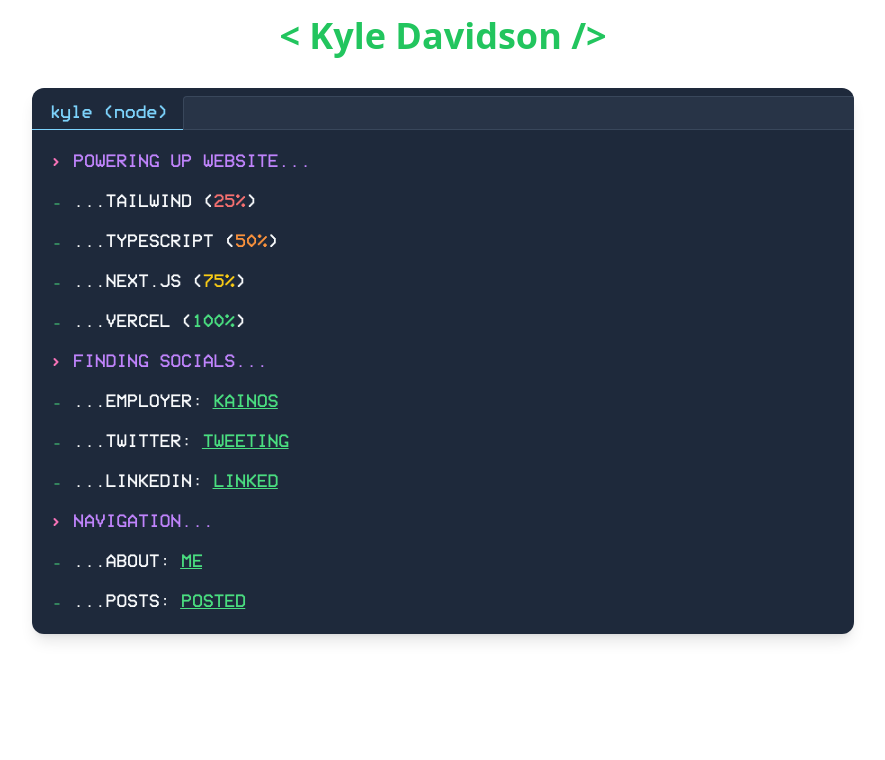
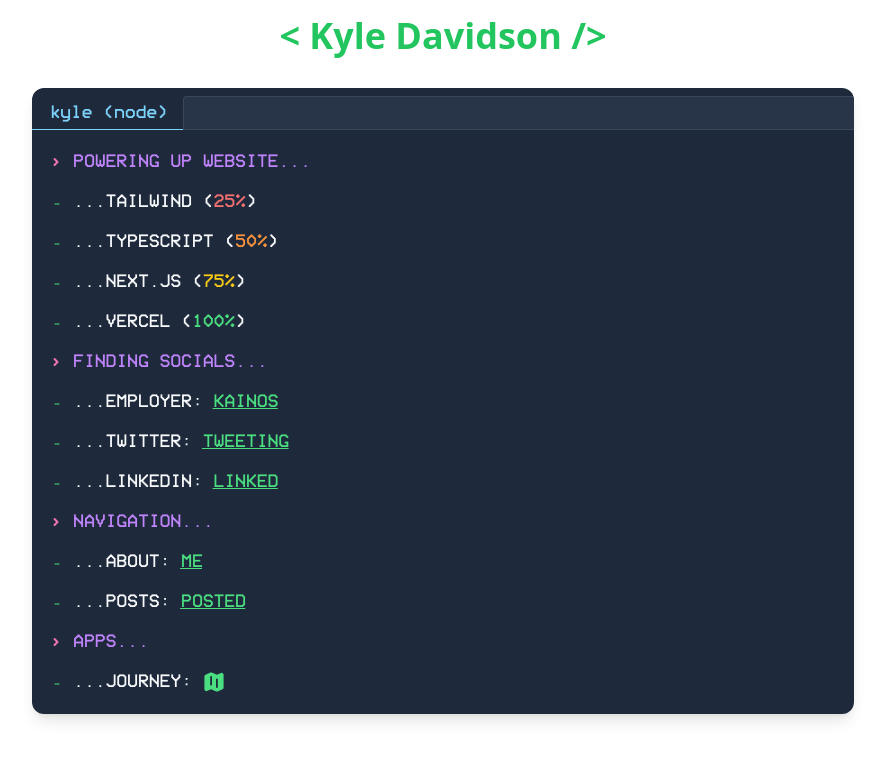
Before and after one commit to KylerD/Kyle.wtf, a Next.js app: page / in a window 1280 px wide. Shown: the top 760 px of the page, without its empty margins (197-1082 px from the left). Built offline with nearby package versions, Linux system fonts and the light colour scheme.

Commit message:
Journey App

```diff
--- a/package.json
+++ b/package.json
@@ -6,6 +6,7 @@
     "start": "next start"
   },
   "dependencies": {
+    "@heroicons/react": "^2.0.15",
     "classnames": "^2.3.1",
     "date-fns": "^2.28.0",
     "gray-matter": "^4.0.3",
--- a/pages/index.tsx
+++ b/pages/index.tsx
@@ -1,6 +1,9 @@
 import Layout from '../components/layout'
 import Link from 'next/link'
 import React from 'react'
+
+import { ArrowUpOnSquareIcon, MapIcon } from "@heroicons/react/20/solid";
+
 
 export default function Home() {
   return (
@@ -182,6 +185,34 @@
                         </p>
                       </div>
                     </div>
+
+                    {/* Apps */}
+                    <div className="flex my-2">
+                      <div className='relative flex'>
+                        <span className="absolute z-10 top-0 right-0 inline-block h-full w-full bg-slate-800
+                        animate-terminal" id="apps"></span>
+                        <svg viewBox="0 -9 3 24" aria-hidden="true" className="flex-none text-pink-400 w-2 h-6 mr-3">
+                          <path d="M0 0L3 3L0 6" fill="none" stroke="currentColor" strokeWidth="2" strokeLinecap="round" strokeLinejoin="round"></path>
+                        </svg>
+                        <p className="font-['terminal'] flex-auto text-purple-400">
+                          APPS...
+                        </p>
+                      </div>
+                    </div>
+                    <div className="flex">
+                      <div className='relative flex'>
+                        <span className="absolute z-10 top-0 right-0 inline-block h-full w-full bg-slate-800
+                        animate-terminal" id="journey"></span>
+                        <svg viewBox="0 -9 3 24" aria-hidden="true" className="flex-none text-green-400 w-2 h-6 mr-3">
+                          <line x1="0" y1="5" x2="5" y2="5" stroke="currentColor" />
+                        </svg>
+                        <p className="font-['terminal'] flex flex-row">
+                          ...JOURNEY: <span className='text-green-400'>
+                            <a href='https://journeyplan.app/'><MapIcon className='text-green-400 h-6 w-6' /></a>
+                          </span>
+                        </p>
+                      </div>
+                    </div>
                   </code>
                 </pre>
               </div>
@@ -189,6 +220,6 @@
           </div>
         </div>
       </div>
-    </Layout>
+    </Layout >
   )
 }
--- a/styles/global.css
+++ b/styles/global.css
@@ -62,6 +62,16 @@
     animation-fill-mode: forwards;
   }
 
+  #apps {
+    animation-delay: 3.25s;
+    animation-fill-mode: forwards;
+  }
+
+  #journey {
+    animation-delay: 3.5s;
+    animation-fill-mode: forwards;
+  }
+
   #ascii {
     animation-delay: 1s;
     animation-fill-mode: forwards;
```
Also changed, not shown: tsconfig.json (+8 -1 lines), 1 other file (tests, documents, lock files or other folders).
